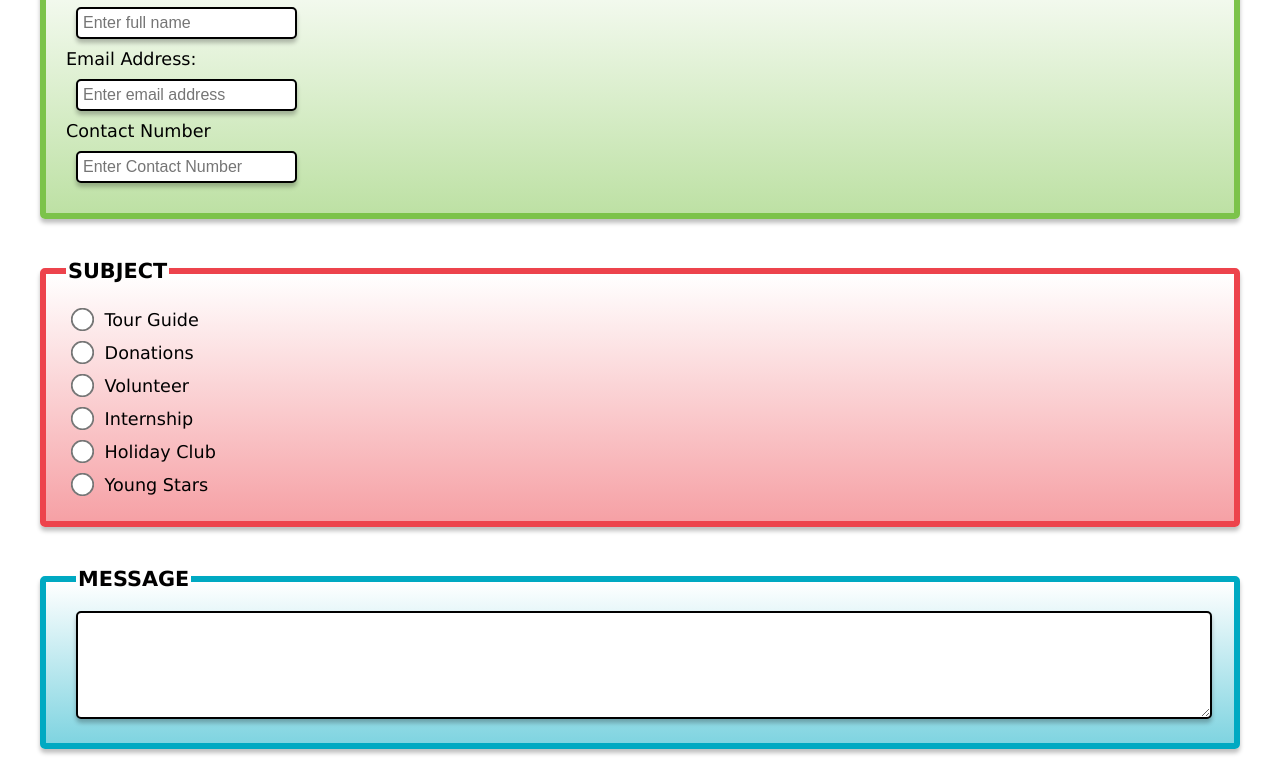
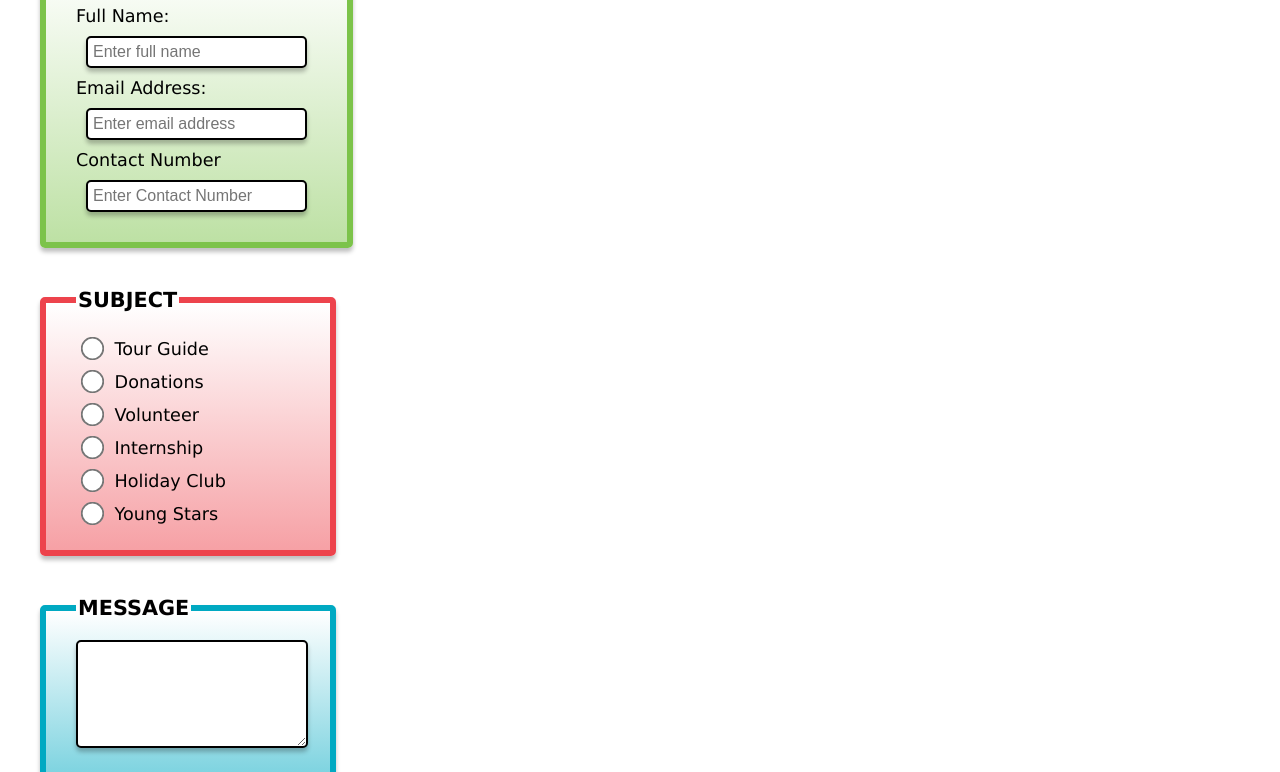
Before and after one commit to camiP89/Semester-Project-1, a plain HTML site: page contact.html in a window 1280 px wide. Shown: the part 342-1114 px from the top of the page. Drawn offline with Linux system fonts and the light colour scheme; a web font is replaced by a local one.

Commit message:
Adapted styling for contact.html page
Adapted styling for contact.html page

```diff
--- a/contact.html
+++ b/contact.html
@@ -44,7 +44,8 @@
     </header>
     <main>
         <h1>contact us</h1>
-        <section class="send-message">
+        <div class="message-row">
+            <section class="send-message-1">
                 <form action="../pages/contact-success.html" class="form">
                     <fieldset class="contact-container">
                         <legend class="container-name">Contact Information</legend>
@@ -63,7 +64,7 @@
                     </fieldset>
                 </form>
             </section>
-        <section class="send-message">
+            <section class="send-message-2">
                 <form action="../pages/contact-success.html" class="form">
                     <fieldset class="subject-container">
                         <legend class="container-name">Subject</legend>
@@ -100,9 +101,9 @@
                     </fieldset>
                 </form>
             </section>
-        <section class="send-message">
+            <section class="send-message-3">
                 <form action="../pages/contact-success.html" class="form">
-                <fieldset class="message-container">
+                    <fieldset class="send-message-container">
                         <legend class="container-name">Message</legend>
                         <div class="input-box">
                             <textarea id="message"></textarea>
@@ -110,6 +111,7 @@
                     </fieldset>
                 </form>
             </section>
+        </div>
         <div class="cta-container">
             <a class="cta" href="../pages/contact-success.html">Send Message</a>
         </div>
--- a/styles/contact.css
+++ b/styles/contact.css
@@ -2,23 +2,21 @@
     border: 6px solid #7cc34a;
     background: linear-gradient(180deg, rgba(255, 255, 255, 0.50) 0%, rgba(124, 195, 74, 0.50) 100%);
     border-radius: 5px;
-    padding: 20px 20px;
+    padding: 20px 30px;
     box-shadow: 0px 4px 4px 0px rgba(0, 0, 0, 0.25);
-
 }
 
 .subject-container {
     border: 6px solid #ed434c;
     background: linear-gradient(180deg, rgba(255, 255, 255, 0.50) 0%, rgba(237, 67, 76, 0.50) 100%);
     border-radius: 5px;
-    padding: 20px 20px;
+    padding: 20px 30px;
     box-shadow: 0px 4px 4px 0px rgba(0, 0, 0, 0.25);
 }
 
-.message-container {
+.send-message-container {
     border: 6px solid #00a9c2;
     background: linear-gradient(180deg, rgba(255, 255, 255, 0.50) 0%, rgba(0, 169, 194, 0.50) 100%);
-    align-items: center;
     border-radius: 5px;
     padding: 20px 30px;
     box-shadow: 0px 4px 4px 0px rgba(0, 0, 0, 0.25);
@@ -29,12 +27,6 @@
     font-size: 1.3rem;
     font-weight: 600;
     text-transform: uppercase;
-
-}
-
-.send-message {
-    margin: 20px;
-    padding: 10px;
 }
 
 .input-box {
@@ -68,9 +60,18 @@ textarea {
     box-shadow: 0px 4px 4px 0px rgba(0, 0, 0, 0.25);
 }
 
-.@media (min-width:600px) {
-    .send-message {
-        margin: 0px 50px;
-        padding: 10px;
-    }
+.send-message-1,
+.send-message-2,
+.send-message-3 {
+    display: flex;
+    flex-direction: column;
+    width: 100%;
+    max-width: 300px;
+    margin: 20px 30px;
+    width: calc(100% - 60px);
 }
+
+.message-row {
+    display: flex;
+    flex-direction: column;
+}
```
Lines whose indentation alone changed are shown as unchanged.
